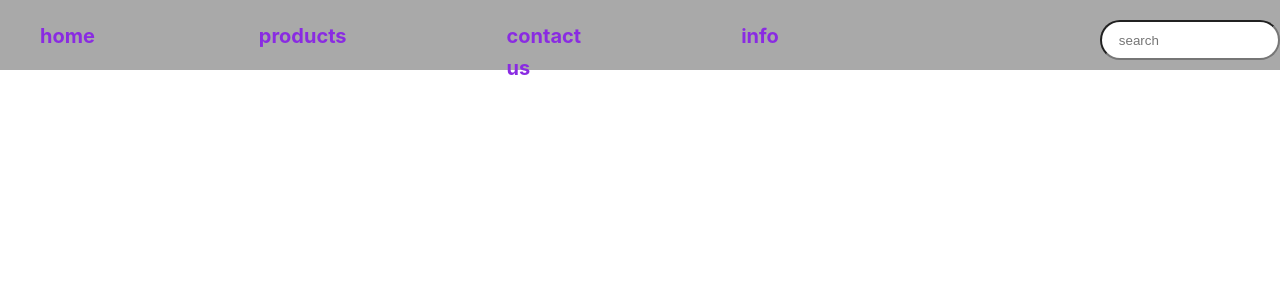
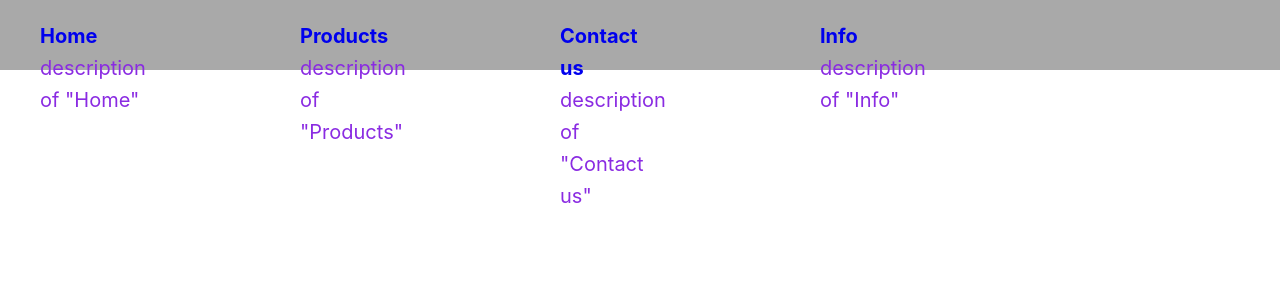
Before and after one commit to TsMariami/mari-vue, a Vue app: page / in a window 1280 px wide. Shown: the top 300 px of the page. Built offline with nearby package versions, Linux system fonts and the light colour scheme.

Commit message:
davaleba7

```diff
--- a/src/App.vue
+++ b/src/App.vue
@@ -1,95 +1,46 @@
 <script>
-
+import Menu from './list.vue'
 export default{
-
+   components : {
+    Menu
+   },
  data() {
     return {
-      placeholder: '    search',
         menulist: [
         {
             id: 1,
-            title: 'home',
-            URL : 'http://localhost:5173/'
+            title: 'Home',
+            URL : 'http://localhost:5173/',
+            description : 'description of "Home"',
+
            },
            {
             id: 2,
-            title: 'products',
-            URL : 'http://localhost:5173/'
+            title: 'Products',
+            URL : 'http://localhost:5173/',
+            description : 'description of "Products"',
+
            },
            {
             id: 3,
-            title: 'contact us',
-            URL : 'http://localhost:5173/'
+            title: 'Contact us',
+            URL : 'http://localhost :5173/',
+            description : 'description of "Contact us"'
            },
            {
             id: 4,
-            title: 'info',
-            URL : 'http://localhost:5173/'
+            title: 'Info',
+            URL : 'http://localhost:5173/',
+            description : 'description of "Info"',
+
            },
-
        ]
     }
-  }
+  },
 }
-
 </script>
 
 
-
-<style>
-.container-fluid {
-  color: blueviolet;
-  margin-right:120px;
-  width: 100px;
-  font-size: 20px;
-  margin-top: 20px;
-  font-weight: 700;
-  margin-left: 40px;
-}
-li {
-  display: flex;
-
-}
-h1{
-  margin-left: 350px;
-}
-a,
-.green {
-  text-decoration: none;
-    transition: 0.4s;
-}
-
-  @media (hover: hover) {
-  a:hover {
-    background-color: hsl(0, 96%, 69%);
-  }
-}
-
-.nav{
-  background-color: darkgray;
-  height: 70px;
-}
-input{
-  height: 40px;
-  margin-top: 20px;
-  margin-left: 180px;
-  width: 180px;
-  border-radius: 20px;
-}
-
-</style>
-
-
-
 <template>
-
-    <div class="nav">
-        <nav>
-        <li>
-        <a :href= "item.URL" class="container-fluid" v-for= " item in menulist" :key="item.id">
-  {{ item.title }}
-        </a>
-        <input type="text"  :placeholder='placeholder'></li>
-  </nav>
-    </div>
+  <Menu :menulist = "menulist"></Menu>
 </template>
--- /dev/null
+++ b/src/list.vue
@@ -0,0 +1,77 @@
+<script>
+export default{
+    props : {
+      menulist: {type: Array, required: true}
+    },
+
+    data : function() {
+       return {
+        show: true
+       }
+     },
+     methods: {
+      showorhide(x) {
+        this.show = !this.show
+
+      }
+
+
+     },
+    }
+   </script>
+
+
+   <template>
+
+       <div class="nav">
+           <nav>
+           <div class="seconddiv" v-for= "item in menulist" :key="item.id">
+           <a  :href= "item.URL" @click.prevent="showorhide" >
+     {{ item.title }}
+           </a>
+            <div v-if="show">{{ item.description }}</div>
+
+   </div>
+     </nav>
+     </div>
+     <br>
+      <!-- <button  v-if="show">bla</button> -->
+   </template>
+
+
+
+   <style>
+   .seconddiv {
+     color: blueviolet;
+     margin-right:120px;
+     width: 100px;
+     font-size: 20px;
+     margin-top: 20px;
+     margin-left: 40px;
+   }
+   nav{
+     display: flex;
+
+   }
+   h1{
+     margin-left: 350px;
+   }
+   a,
+   .green {
+     text-decoration: none;
+       transition: 0.4s;
+        font-weight: 700;
+   }
+
+     @media (hover: hover) {
+     a:hover {
+       background-color: hsl(0, 96%, 69%);
+     }
+   }
+
+   .nav{
+     background-color: darkgray;
+     height: 70px;
+   }
+
+   </style>
```
